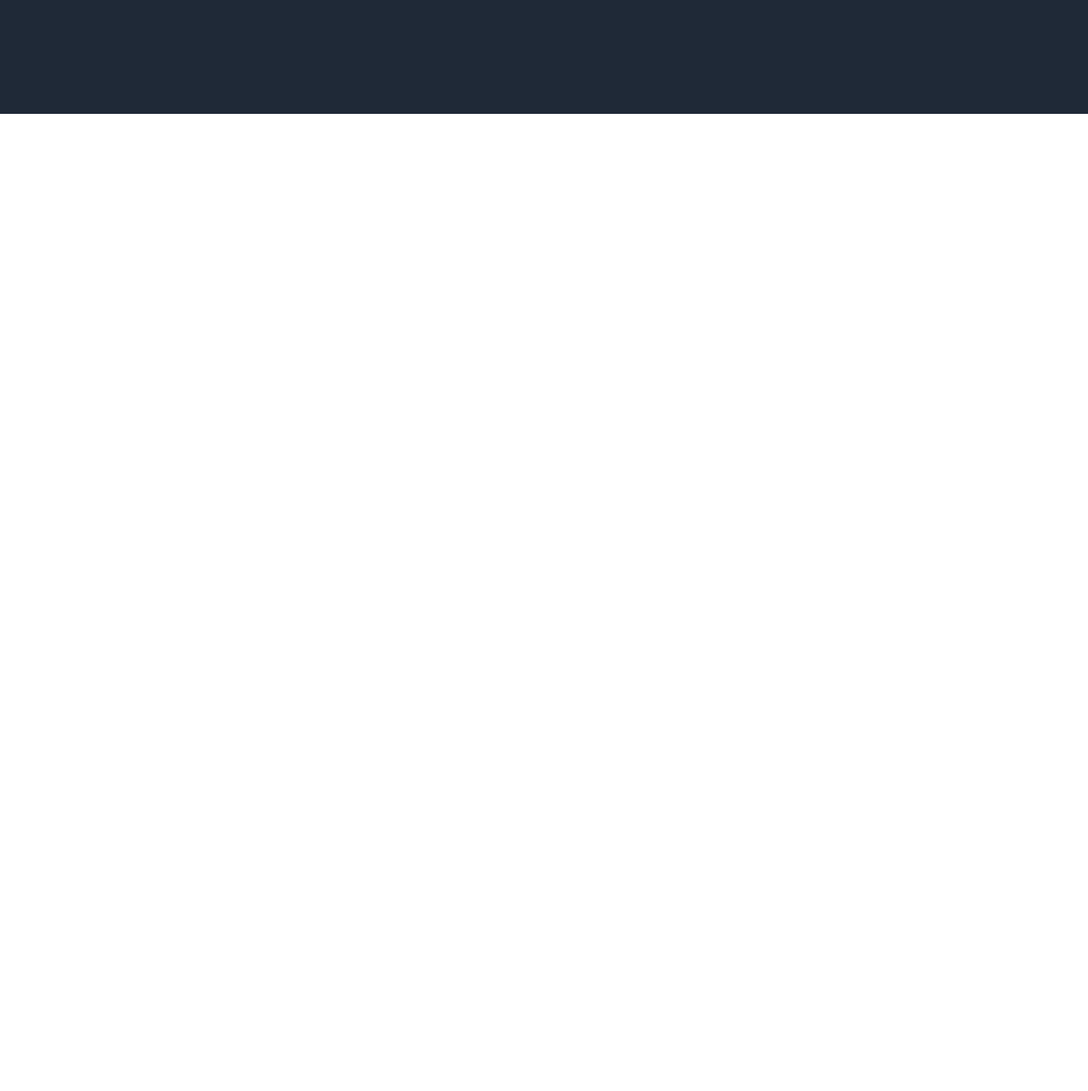
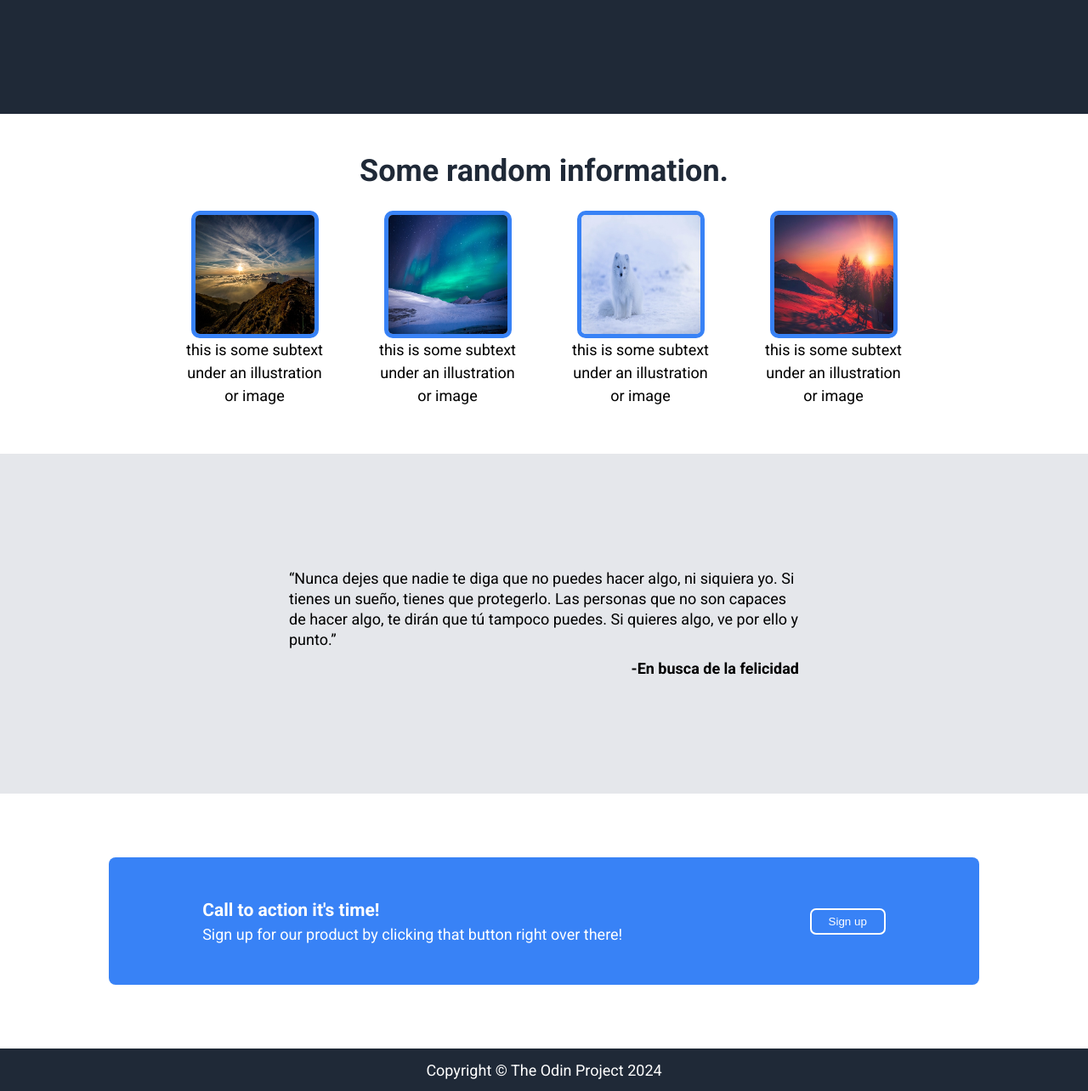
Before and after one commit to jcarlosjavier/Landing_Page, a plain HTML site: page index.html in a window 1280 px wide. Shown: the part 326-1610 px from the top of the page at 85% size. Before the commit the page ends 800 px from the top, so only its background shows below. Drawn offline with Linux system fonts and the light colour scheme.

Commit message:
Add index.html style.css

```diff
--- a/index.html
+++ b/index.html
@@ -35,5 +35,46 @@
            </div>
         </div>
     </header>
+    <section class="boxes">
+        <h2>Some random information.</h2>
+        <div class="container2">
+            <div class="box">
+                <img src="img/mountains-190055_640.jpg" alt="img1">
+                <div class="text">this is some subtext under an illustration or image</div>
+            </div>
+            <div class="box">
+                <img src="img/aurora-1197753_640.jpg" alt="img2">
+                <div class="text">this is some subtext under an illustration or image</div>
+            </div>
+            <div class="box">
+                <img src="img/iceland-1979445_640.jpg" alt="img3">
+                <div class="text">this is some subtext under an illustration or image</div>
+            </div>
+            <div class="box">
+                <img src="img/sunset-2080072_640.jpg" alt="img4">
+                <div class="text">this is some subtext under an illustration or image</div>
+            </div>
+        </div>
+    </section>
+    <section class="paragraph">
+        <div class="container-p">
+            <p>“Nunca dejes que nadie te diga que no puedes hacer algo, ni siquiera yo. Si tienes un sueño, tienes que protegerlo. Las personas que no son capaces de hacer algo, te dirán que tú tampoco puedes. Si quieres algo, ve por ello y punto.”</p>
+            <div class="by">-En busca de la felicidad</div>
+        </div>
+    </section>
+    <section class="call">
+        <div class="container3">
+            <div class="text-call">
+                <h3>
+                    Call to action it's time!
+                </h3>
+                <p>Sign up for our product by clicking that button right over there!</p>
+            </div>
+            <button>Sign up</button>
+        </div>
+    </section>
+    <footer>
+        <div class="Copyright">Copyright  ©  The  Odin  Project  2024</div>
+    </footer>
 </body>
 </html>
--- a/style.css
+++ b/style.css
@@ -106,3 +106,109 @@ ul {
     font-size:20px;
     padding-bottom: 10px;
 }
+
+.boxes {
+    min-height: 400px;
+    padding-top: 40px;
+}
+
+h2 {
+    display: flex;
+    justify-content: center;
+    align-items: center;
+    font-size: 36px;
+    color: #1f2937;
+}
+
+.container2 {
+    display: flex;
+    justify-content:center;
+    align-items: center;
+    gap: 52px;
+}
+
+.boxes img {
+     width:  150px;
+     height: 150px;
+     border: 5px solid #3882f6;
+     border-radius: 10px;
+     margin-top: 20px;
+
+}
+
+.box {
+    max-width: 175px;
+    display: flex;
+    justify-content: space-between;
+    align-items: center;
+    flex-direction: column;
+}
+
+.text {
+    text-align: center;
+}
+
+.paragraph {
+    min-height: 400px;
+    background-color: #e5e7eb;
+    display: flex;
+    flex-direction: column;
+    justify-content: center;
+    align-items: center;
+}
+
+.container-p {
+    max-width: 1100px;
+    margin: 0 auto;
+    padding: 0 250px;
+    line-height: 1.5rem;
+}
+
+.by {
+    text-align: right;
+    font-weight: bold;
+    margin-top: 10px;
+}
+
+.call {
+    display: flex;
+    justify-content: center;
+    align-items: center;
+    min-height: 300px;
+}
+
+.container3 {
+    max-width: 1100px;
+    display: flex;
+    justify-content: space-around;
+    align-items: center;
+    background-color: #3882f6;
+    width: 80%;
+    height: 150px;
+    border-radius: 8px;
+    color: #fff;
+}
+
+button{
+    padding: 6px 20px;
+    border-radius: 7px;
+    background-color: #3882f6;
+    border: 2px solid #fff;
+    color: #fff;
+}
+
+button:hover {
+    color: aqua;
+}
+
+footer {
+    min-height: 50px;
+    background-color: #1f2937;
+    display: flex;
+    justify-content: center;
+    align-items: center;
+}
+
+.Copyright {
+    color: #fff;
+}
```
